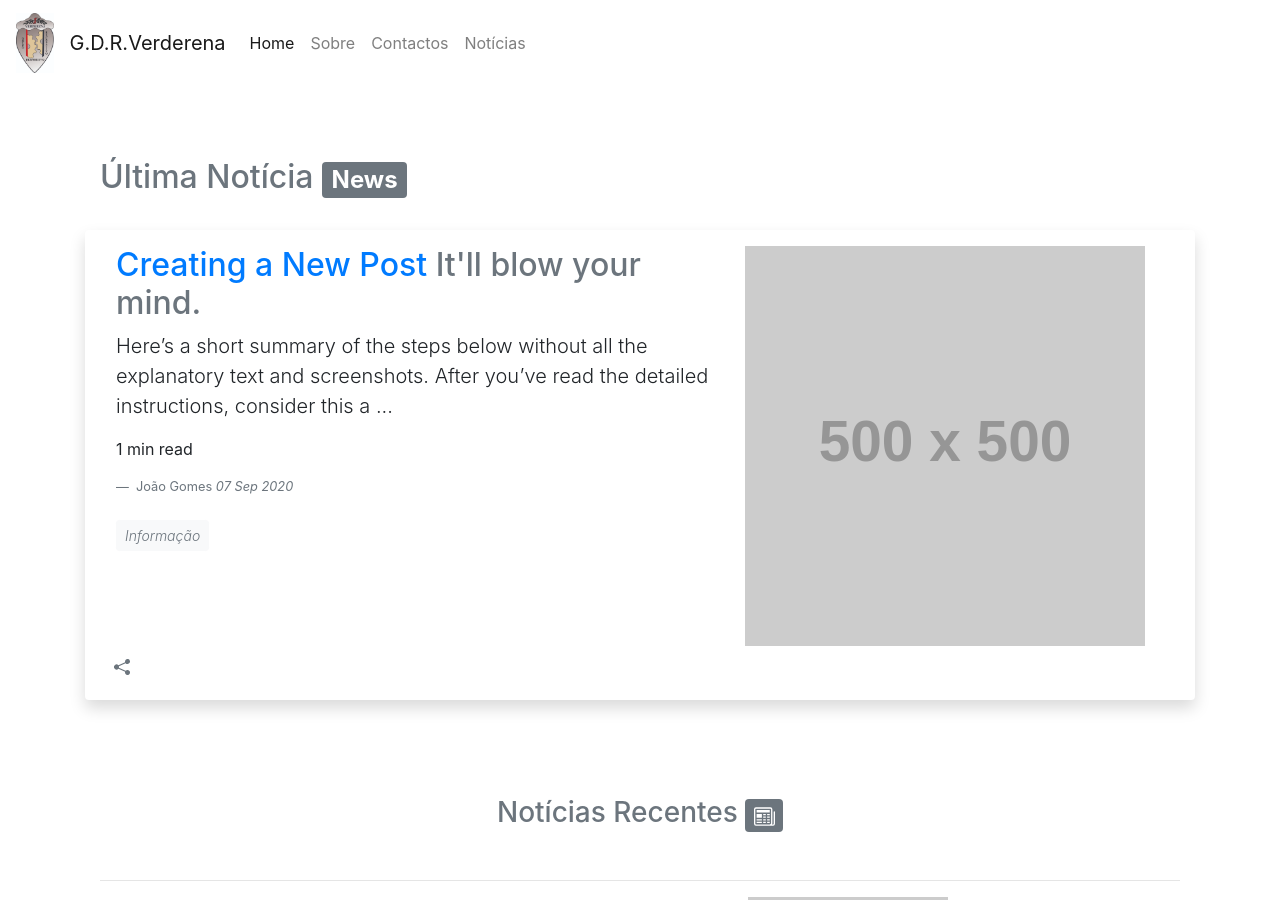
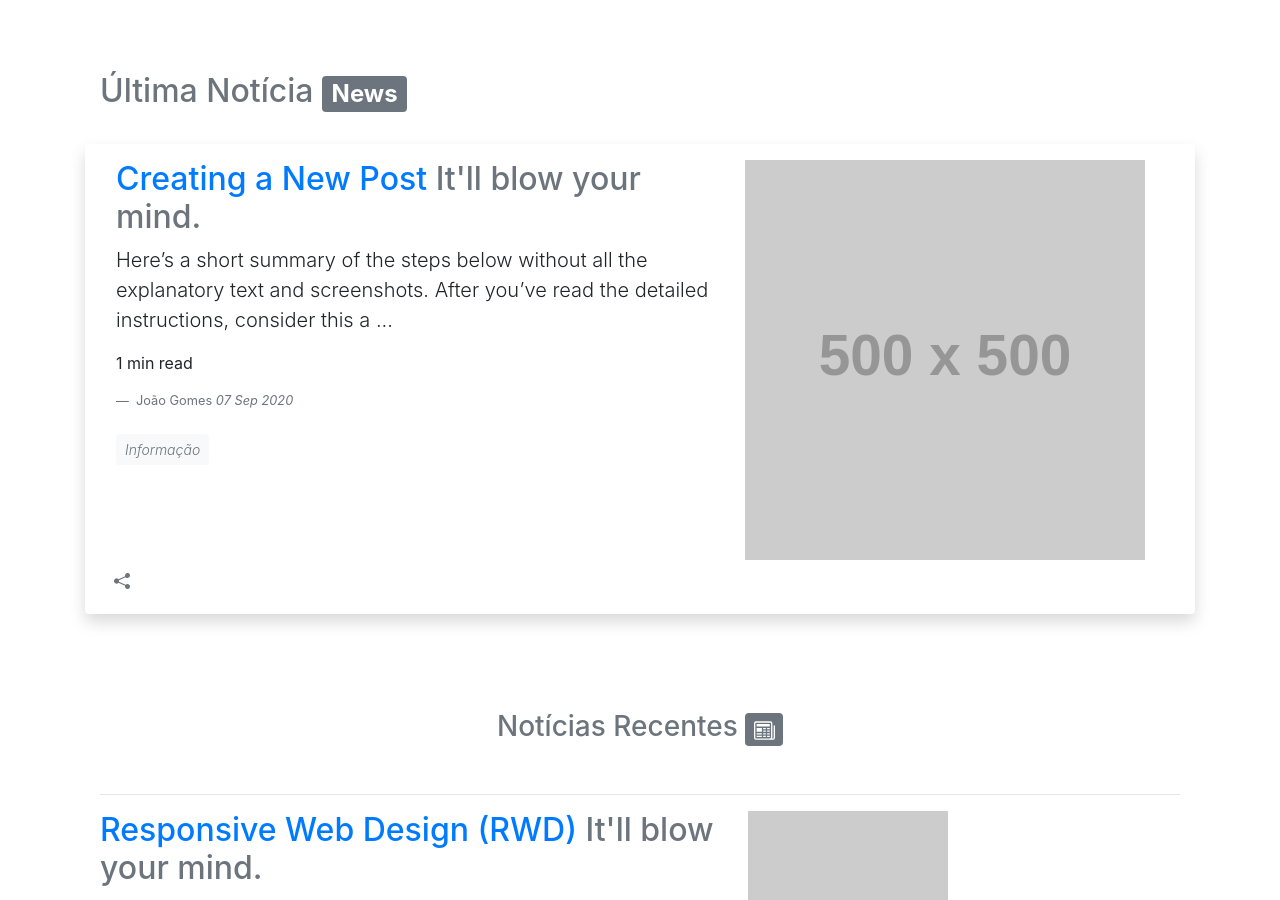
Before and after one commit to GDR-Verderena/gdr-verderena.github.io, a Jekyll site: the page built from index.html, in a window 1280 px wide and 900 px high. Built offline with Jekyll 4.4.1, drawn with Linux system fonts in a browser that asks for light colours.

Commit message:
Update default.html

```diff
--- a/_layouts/default.html
+++ b/_layouts/default.html
@@ -35,43 +35,6 @@
 
 
 
-
-
-  <nav class="navbar navbar-expand-lg bg-white  navbar-light ">
-     <a class="navbar-brand" href="/">
-
-          <img src="../assets/img/logo.jpg" width="37.5" height="60" class="d-inline-block align-top" alt="" >
-
-        </a>
-  <a class="navbar-brand" href="/">G.D.R.Verderena</a>
-  <button class="navbar-toggler  " type="button" data-toggle="collapse" data-target="#navbarTogglerDemo02" aria-controls="navbarTogglerDemo02" aria-expanded="false" aria-label="Toggle navigation">
-    <span class="navbar-toggler-icon " >
-
-    </span>
-  </button>
-
-  <div class="collapse navbar-collapse" id="navbarTogglerDemo02">
-    <ul class="navbar-nav mr-auto mt-2 mt-lg-0">
-      <li class="nav-item active">
-        <a class="nav-link" href="/">Home <span class="sr-only">(current)</span></a>
-      </li>
-      <li class="nav-item">
-        <a class="nav-link" href="/about">Sobre</a>
-      </li>
-      <li class="nav-item">
-        <a class="nav-link" href="/contact">Contactos</a>
-      </li>
-      <!--
-       <li class="nav-item">
-        <a class="nav-link" href="/achievements">Conquistas</a>
-      </li>
-      -->
-      <li class="nav-item">
-        <a class="nav-link" href="/blog">Notícias</a>
-      </li>
-    </ul>
-  </div>
-</nav>
 
 
  <div class="container">
```
